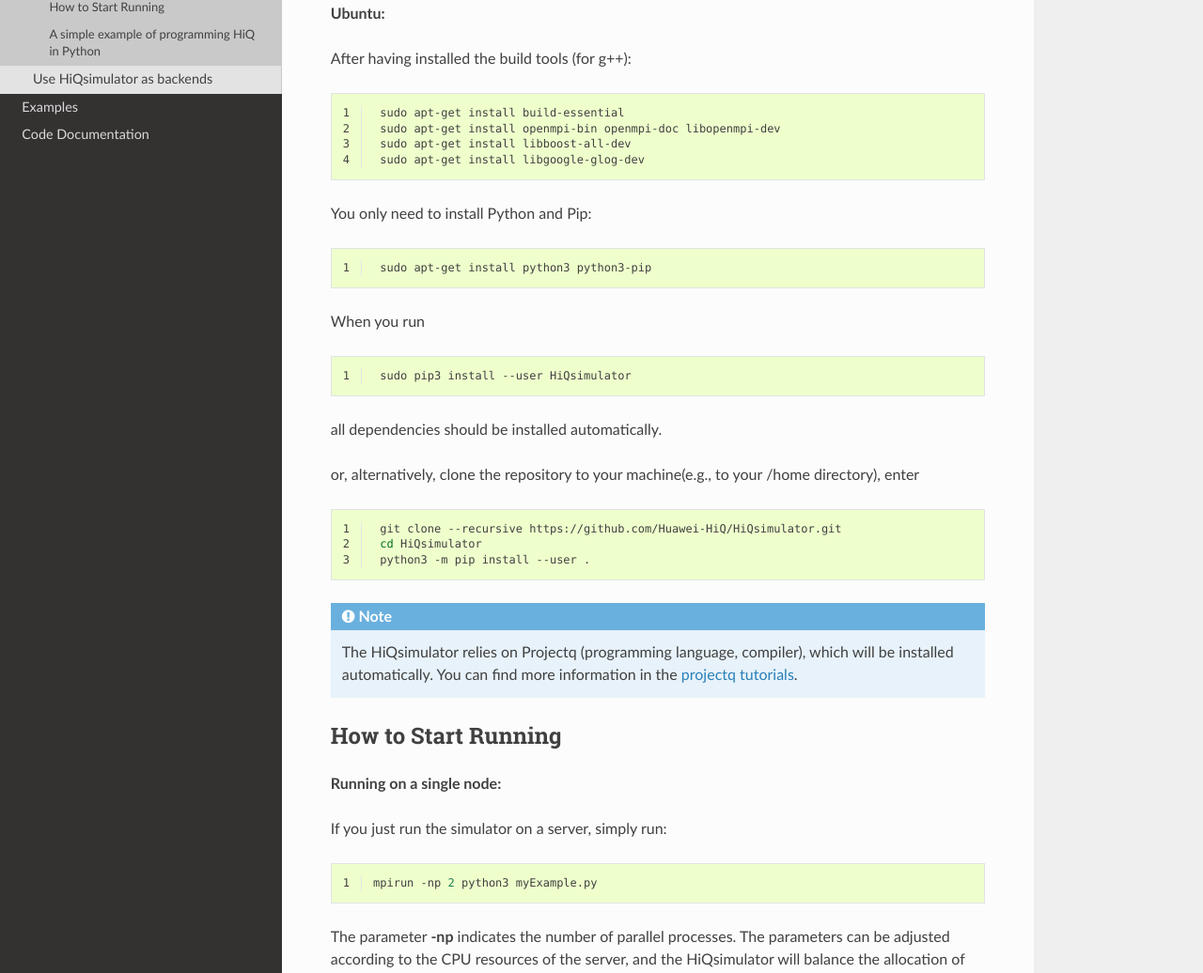
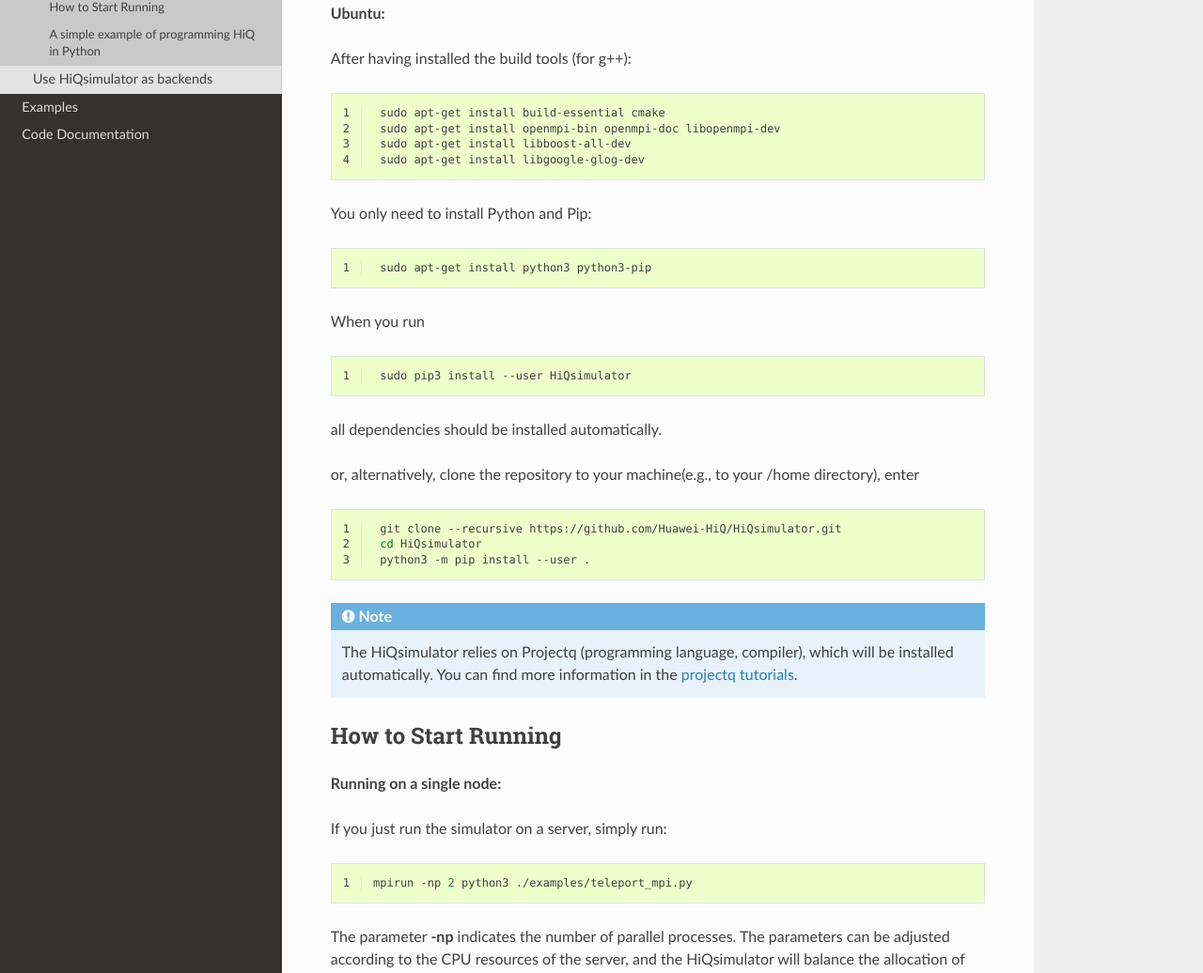
Before and after one commit to MindQuantum-HiQ/HiQsimulator, a Sphinx documentation site: the page built from docs/tutorials/tutorials.local.rst, in a window 1280 px wide and 1400 px high. Shown: the part 285-1321 px from the top of the window at 94% size. Built offline with Sphinx 7.4.7 and the Read the Docs theme 2.0.0, drawn with Linux system fonts in a browser that asks for light colours; some of the changed text lies outside the part shown.

Commit message:
Update tutorials.local.rst

```diff
--- a/docs/tutorials/tutorials.local.rst
+++ b/docs/tutorials/tutorials.local.rst
@@ -14,7 +14,7 @@
 .. code-block:: bash
    :linenos:
 
-    sudo apt-get install build-essential
+    sudo apt-get install build-essential cmake
     sudo apt-get install openmpi-bin openmpi-doc libopenmpi-dev
     sudo apt-get install libboost-all-dev
     sudo apt-get install libgoogle-glog-dev
@@ -49,7 +49,6 @@
     The HiQsimulator relies on Projectq (programming language, compiler), which will be installed automatically.
     You can find more information in the `projectq tutorials <https://projectq.readthedocs.io/en/latest/index.html>`__.
 
-
 How to Start Running
 ---------------------
 
@@ -60,7 +59,7 @@
 .. code-block:: bash
    :linenos:
 
-   mpirun -np 2 python3 myExample.py
+   mpirun -np 2 python3 ./examples/teleport_mpi.py
 
 The parameter **-np** indicates the number of parallel processes.
 The parameters can be adjusted according to the CPU resources of the server,
@@ -77,14 +76,14 @@
    :linenos:
 
     #!/usr/bin/env bash
-    #SBATCH -N 4                         # 4 nodes are requested
-    #SBATCH -t 00:03:00                  # Walltime, 3 minutes
-    #SBATCH -n 8                         # 8 processes are requested
-    #SBATCH --ntasks-per-socket=1        # 1 process per allocated socket
-    #SBATCH --hint=compute_bound         # Use all cores in each socket, one thread per core
-    #SBATCH --exclusive                  # node should not be shared with other jobs
+    #SBATCH -N 4                                     # 4 nodes are requested
+    #SBATCH -t 00:03:00                              # Walltime, 3 minutes
+    #SBATCH -n 8                                     # 8 processes are requested
+    #SBATCH --ntasks-per-socket=1                    # 1 process per allocated socket
+    #SBATCH --hint=compute_bound                     # Use all cores in each socket, one thread per core
+    #SBATCH --exclusive                              # node should not be shared with other jobs
 
-    mpirun  python3 myExample.py       # Execute program
+    mpirun  python3 ./examples/teleport_mpi.py       # Execute program
 
 Then, copy the running script and program to all cluster nodes with the same directory.
 You can also create an NFS share directory and execute script and program in the shared directory.
```
Also changed, not shown: other parts of docs/tutorials/tutorials.local.rst (+1 -1 lines).
